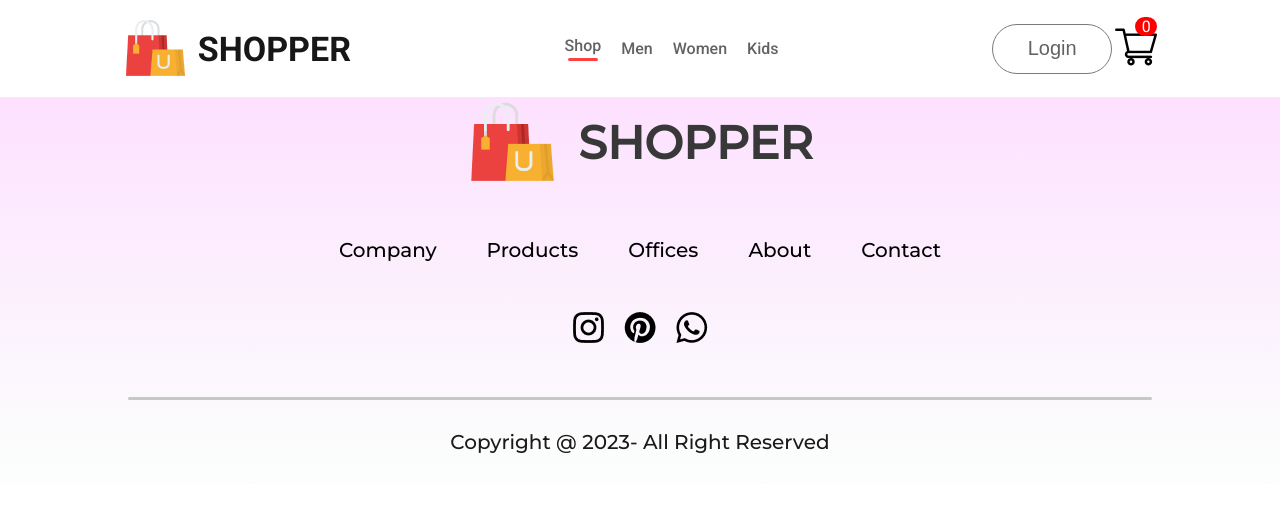
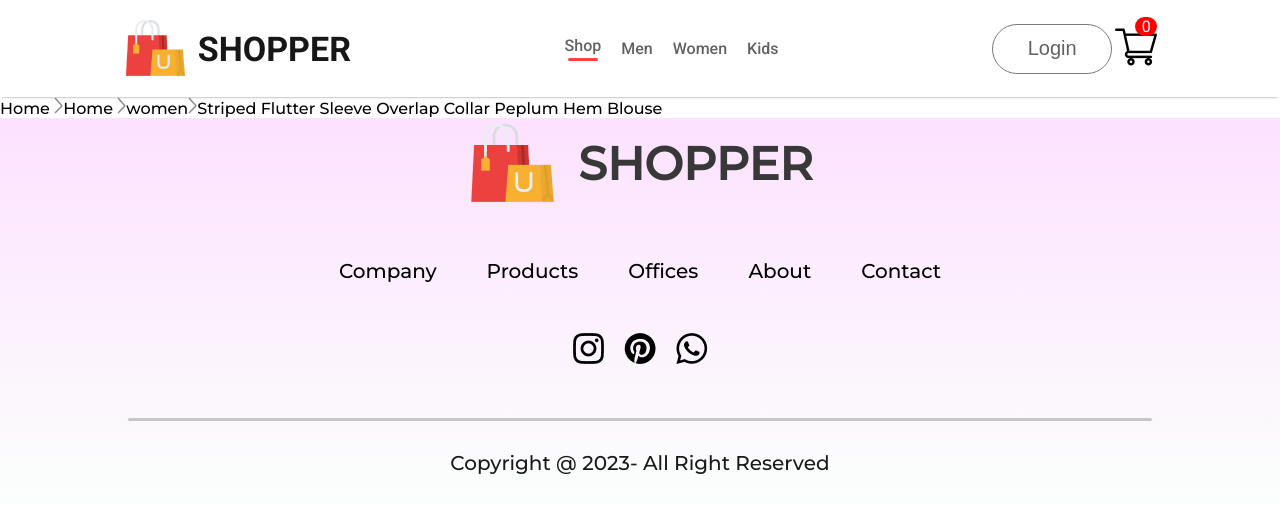
Before and after one commit to ShashiSahani/e-commerce-website, a React (Create React App) app: page /product/1 in a window 1280 px wide. Shown: the top 512 px of the page. Built offline with nearby package versions, Linux system fonts and the light colour scheme.

Commit message:
add Breadcrum in product page

```diff
--- a/src/Assets/Utils/Strings.js
+++ b/src/Assets/Utils/Strings.js
@@ -29,7 +29,7 @@ export const Continue="Continue";
 export const sing_up="Sign Up";
 export const login="Login";
 export const already_have_account="already have account?";
-
+export const Home="Home";
 
 
 
--- /dev/null
+++ b/src/components/Breadcrum/Breadcrum.jsx
@@ -0,0 +1,16 @@
+import React from 'react'
+import './Breadcrum.scss'
+import * as String from '../../Assets/Utils/Strings'
+import arrow_icon from '../../Assets/breadcrum_arrow.png'
+function Breadcrum(props) {
+    const {product}=props;
+  return (
+    <div className='breadcrum'>
+      {String.Home} <img src={arrow_icon}/>{String.Home} <img src={arrow_icon} alt=""  />{product.category}
+      <img src={arrow_icon} />
+      {product.name}
+    </div>
+  )
+}
+
+export default Breadcrum
--- /dev/null
+++ b/src/components/Breadcrum/Breadcrum.scss
@@ -0,0 +1 @@
+@import '../../Assets/Utils/Colors.scss';
--- a/src/components/Context/ShopContext.jsx
+++ b/src/components/Context/ShopContext.jsx
@@ -1,8 +1,8 @@
 import React, { createContext } from "react";
 import all_product from "../../Assets/all_product";
 export const ShopContext = createContext(null);
-console.log("all_product", all_product);
-console.log("shope", ShopContext);
+// console.log("all_product", all_product);
+// console.log("shope", ShopContext);
 const ShopContextProvider = (props) => {
   const contextValue = { all_product };
   return (
--- a/src/components/Items/Items.js
+++ b/src/components/Items/Items.js
@@ -1,10 +1,13 @@
 import React from "react";
 import './Item.scss'
+
 import * as String from '../../Assets/Utils/Strings'
+import { Link } from "react-router-dom";
 function Items(props) {
+  console.log("item props",props.id)
   return (
     <div className="item">
-      <img src={props.image} alt="Prop Image" />
+      <Link to={`/product/${props.id}`}><img src={props.image} alt="Prop Image" /></Link>
       <p>{props.name}</p>
       <div className="item-prices">
         <div className="item-prices-new">{String.Special_price} ₹ {props.new_price}</div>
--- a/src/pages/Product.jsx
+++ b/src/pages/Product.jsx
@@ -1,11 +1,21 @@
-import React from 'react'
+import React from "react";
+import { useContext } from "react";
+import { useParams } from "react-router-dom";
+import { ShopContext } from "../components/Context/ShopContext";
+import Breadcrum from "../components/Breadcrum/Breadcrum";
 
 function Product() {
+  console.log("props");
+  const { all_product } = useContext(ShopContext);
+  const { productId } = useParams();
+  const product = all_product.find((e) => e.id === Number(productId));
+  console.log(all_product);
+
   return (
     <div>
-
+      <Breadcrum product={product} />
     </div>
-  )
+  );
 }
 
-export default Product
+export default Product;
```
Also changed, not shown: src/Assets/notFoundimg.png (added).
